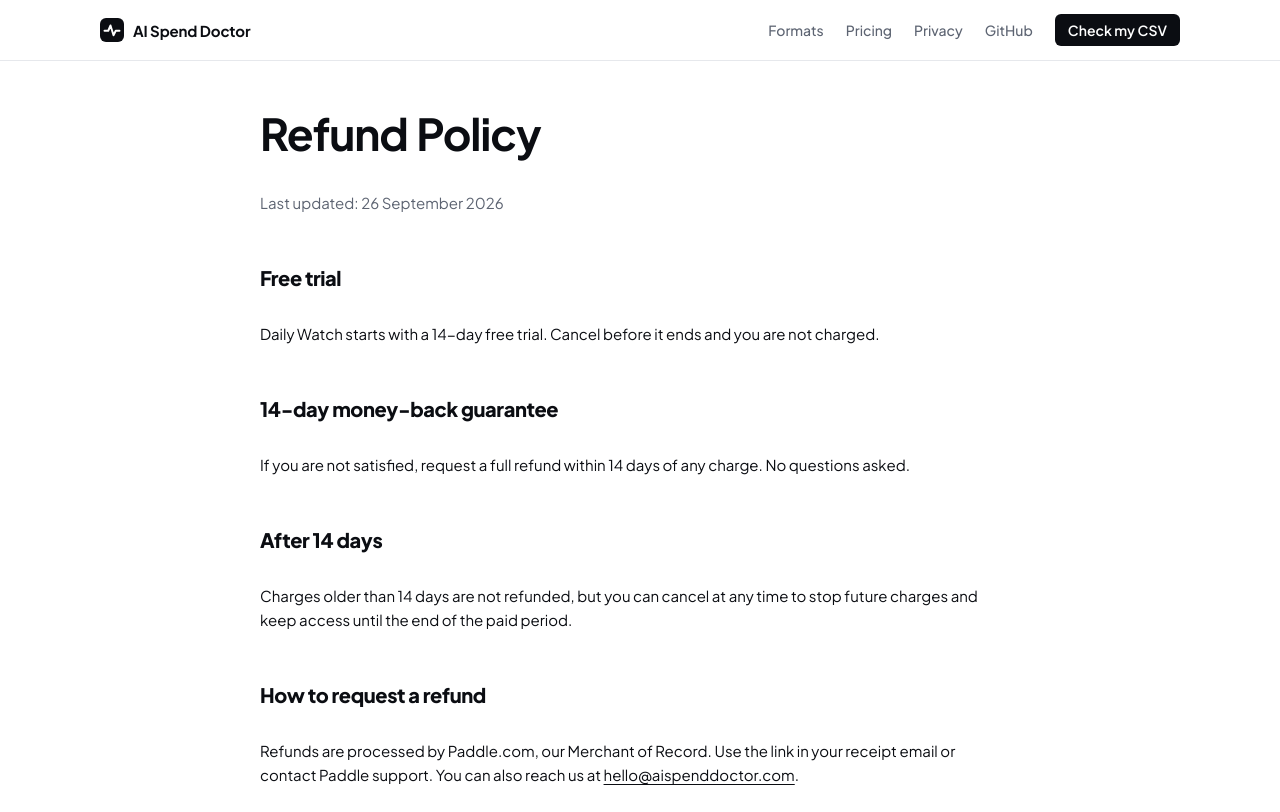
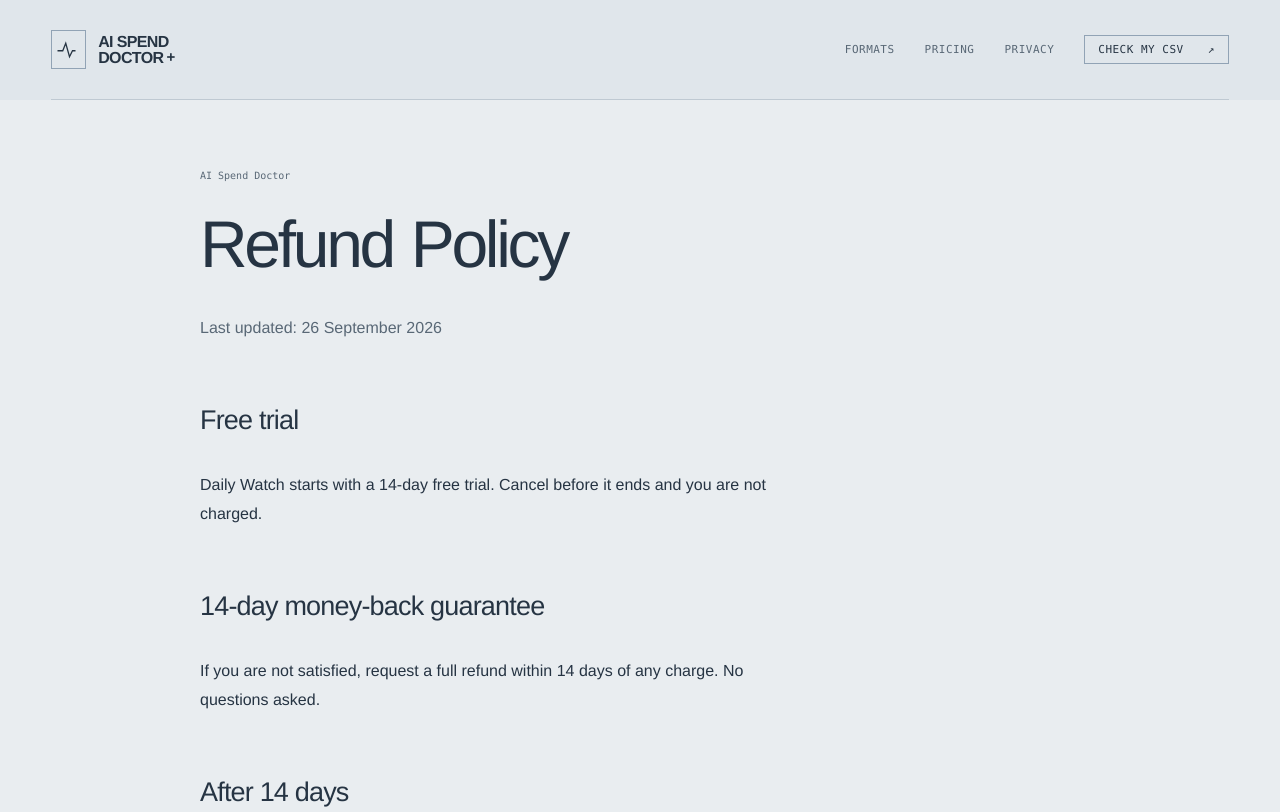
Before and after one commit to labfile0-eng/ai-spend-doctor, a website: page refunds/index.html in a window 1280 px wide. Shown: the top 812 px of the page. Drawn offline with Linux system fonts and the light colour scheme.

Commit message:
Apply glacial design to refunds

```diff
--- a/refunds/index.html
+++ b/refunds/index.html
@@ -2,8 +2,6 @@
 <html lang="en"><head><meta charset="utf-8"><meta name="viewport" content="width=device-width,initial-scale=1">
 <title>Refund Policy | AI Spend Doctor</title>
 <link rel="canonical" href="https://aispenddoctor.com/refunds/">
-<link rel="preconnect" href="https://fonts.googleapis.com">
-<link rel="stylesheet" href="https://fonts.googleapis.com/css2?family=Plus+Jakarta+Sans:wght@400;500;600;700;800&family=JetBrains+Mono:wght@400;500;600&display=swap">
 <style>:root{
   --bg:#eef2f4; --surface:#ffffff; --sunk:#e4eaee; --ink:#12202a; --muted:#56666f; --line:#cdd7dd;
   --accent:#0b7185; --accent-ink:#ffffff;
@@ -184,7 +182,12 @@ article a{color:var(--link)}
 body{margin:0}
 [id]{scroll-margin-top:80px}
 </style>
-</head><body><header class="topnav"><div class="topnav-in"><a class="logo" href="/"><svg viewBox="0 0 32 32" aria-hidden="true"><rect width="32" height="32" rx="8" fill="currentColor"/><path d="M6 17h5l3-7 4 13 3-6h5" fill="none" style="stroke:var(--bg)" stroke-width="2.6" stroke-linecap="round" stroke-linejoin="round"/></svg>AI Spend Doctor</a><nav aria-label="Main"><a href="/csv-formats/">Formats</a><a href="/pricing/">Pricing</a><a href="/privacy/">Privacy</a><a href="https://github.com/labfile0-eng/ai-spend-doctor" rel="noopener">GitHub</a><a class="navcta" href="/#start">Check my CSV</a></nav></div></header><div class="wrap">
+<link rel="stylesheet" href="/assets/glacial.css">
+</head><body class="document-page" id="top"><a class="skip-link" href="/#start">Skip to CSV checkup</a>
+<header class="topnav"><div class="topnav-in">
+<a class="logo" href="/" aria-label="AI Spend Doctor home"><span class="logo-mark" aria-hidden="true"><svg viewBox="0 0 32 32"><path d="M4 17h7l4-10 5 18 4-8h4"/></svg></span><span>AI SPEND<br>DOCTOR<span class="logo-plus">+</span></span></a>
+<nav aria-label="Main"><a href="/csv-formats/">Formats</a><a href="/pricing/">Pricing</a><a href="/privacy/">Privacy</a><a class="navcta" href="/#start" data-start>Check my CSV <span aria-hidden="true">↗</span></a></nav>
+</div></header><div class="wrap">
 <a class="back brand" href="/">AI Spend Doctor</a>
 <article>
 <h1>Refund Policy</h1>
@@ -200,4 +203,5 @@ body{margin:0}
 <p>Refunds are processed by Paddle.com, our Merchant of Record. Use the link in your receipt email or contact Paddle support. You can also reach us at <a href="mailto:hello@aispenddoctor.com">hello@aispenddoctor.com</a>.</p>
 
 <p style="font-size:14px;color:var(--muted)"><a href="/terms/">Terms</a> · <a href="/privacy/">Privacy</a> · <a href="/refunds/">Refunds</a> · <a href="/">Home</a></p>
-</article></div></body></html>
+</article></div><script src="/assets/experience.js"></script>
+</body></html>
```
